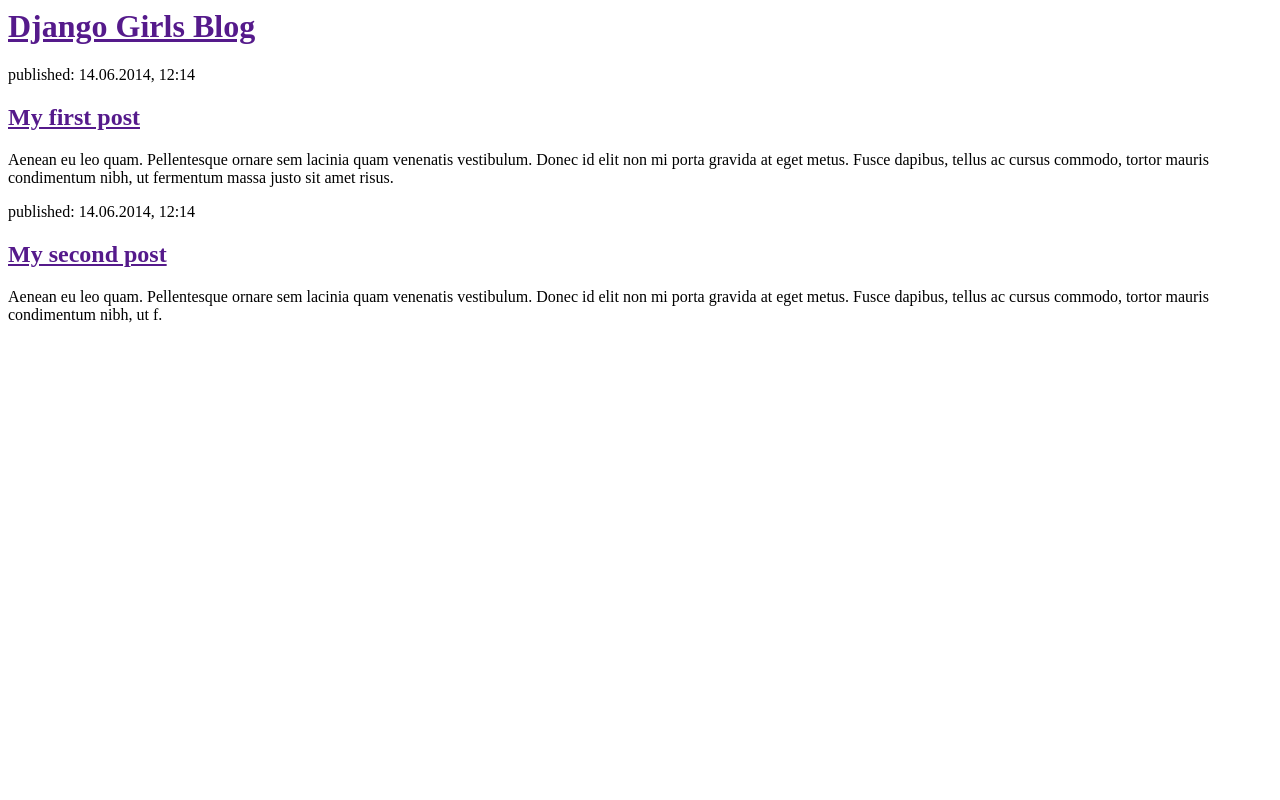
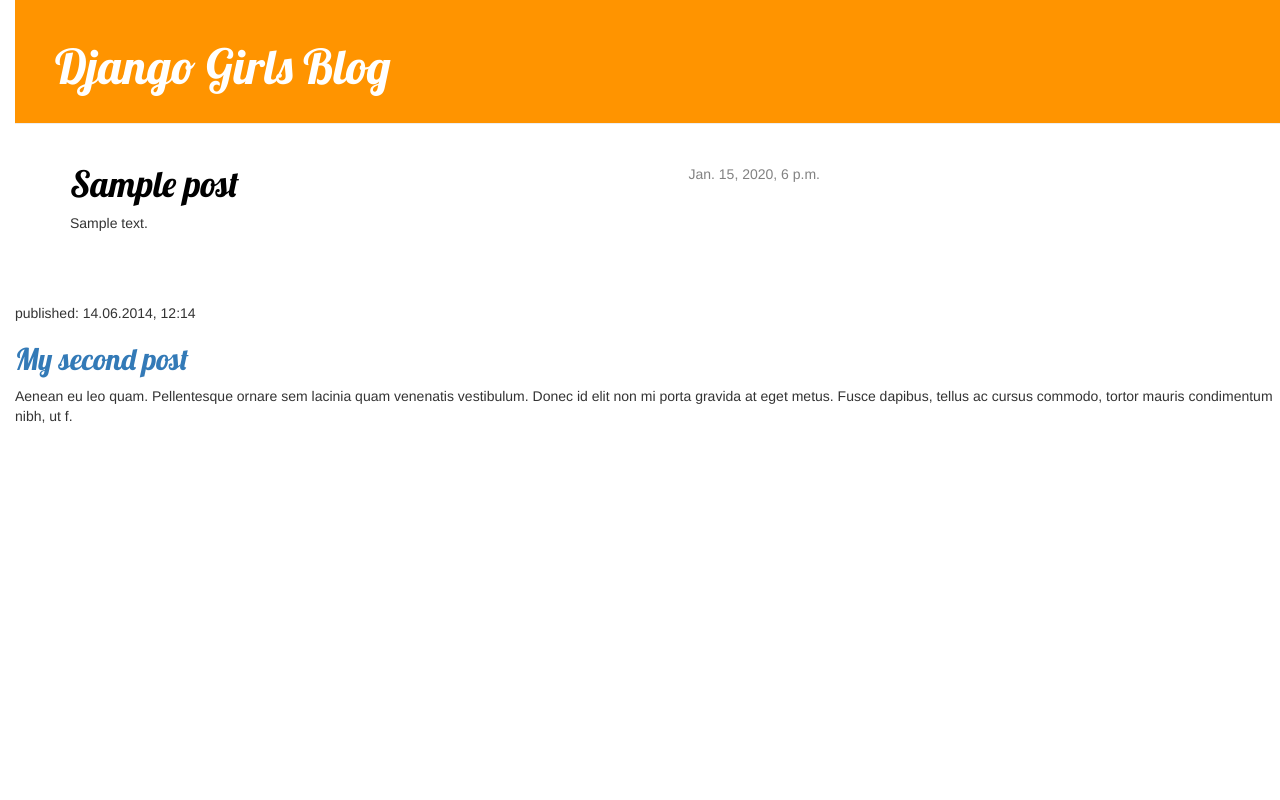
Before and after one commit to linliqun/my-first-blog, a Django app: template blog/templates/blog/post_list.html in a window 1280 px wide. Run offline with Django 3.2, Linux system fonts and the light colour scheme; the template is opened without the code that fills it: values that come from a table or form of the project are taken from there, others are empty; tables that the repository leaves empty hold one stand-in row (values such as "Sample post"); some libraries are stand-ins or nearby versions.

Commit message:
add css to beautiful

```diff
--- /dev/null
+++ b/blog/static/css/blog.css
@@ -0,0 +1,54 @@
+    h1 a {
+        color: #FCA205;
+		font-family:'Lobster';
+    }
+	body {
+		padding-left: 15px;
+	}
+	    .page-header {
+        background-color: #ff9400;
+        margin-top: 0;
+        padding: 20px 20px 20px 40px;
+    }
+
+    .page-header h1, .page-header h1 a, .page-header h1 a:visited, .page-header h1 a:active {
+        color: #ffffff;
+        font-size: 36pt;
+        text-decoration: none;
+    }
+
+    .content {
+        margin-left: 40px;
+    }
+
+    h1, h2, h3, h4 {
+        font-family: 'Lobster', cursive;
+    }
+
+    .date {
+        float: right;
+        color: #828282;
+    }
+
+    .save {
+        float: right;
+    }
+
+    .post-form textarea, .post-form input {
+        width: 100%;
+    }
+
+    .top-menu, .top-menu:hover, .top-menu:visited {
+        color: #ffffff;
+        float: right;
+        font-size: 26pt;
+        margin-right: 20px;
+    }
+
+    .post {
+        margin-bottom: 70px;
+    }
+
+    .post h1 a, .post h1 a:visited {
+        color: #000000;
+    }
--- a/blog/templates/blog/post_list.html
+++ b/blog/templates/blog/post_list.html
@@ -1,22 +1,36 @@
+{% load staticfiles %}
 <html>
     <head>
         <title>Django Girls blog</title>
+		<link rel="stylesheet" href="//maxcdn.bootstrapcdn.com/bootstrap/3.2.0/css/bootstrap.min.css">
+		<link rel="stylesheet" href="//maxcdn.bootstrapcdn.com/bootstrap/3.2.0/css/bootstrap-theme.min.css">
+		<link rel="stylesheet" href="{% static 'css/blog.css' %}">
+		<link href="//fonts.googleapis.com/css?family=Lobster&subset=latin,latin-ext" rel="stylesheet" type="text/css">
     </head>
     <body>
-        <div>
+        <div class="page-header">
             <h1><a href="">Django Girls Blog</a></h1>
         </div>
-
-        <div>
-            <p>published: 14.06.2014, 12:14</p>
-            <h2><a href="">My first post</a></h2>
-            <p>Aenean eu leo quam. Pellentesque ornare sem lacinia quam venenatis vestibulum. Donec id elit non mi porta gravida at eget metus. Fusce dapibus, tellus ac cursus commodo, tortor mauris condimentum nibh, ut fermentum massa justo sit amet risus.</p>
+    <div class="content container">
+        <div class="row">
+            <div class="col-md-8">
+                {% for post in posts %}
+                    <div class="post">
+                        <div class="date">
+                            {{ post.published_date }}
+                        </div>
+                        <h1><a href="">{{ post.title }}</a></h1>
+                        <p>{{ post.text|linebreaksbr }}</p>
+                    </div>
+                {% endfor %}
+            </div>
         </div>
-
+    </div>
         <div>
             <p>published: 14.06.2014, 12:14</p>
             <h2><a href="">My second post</a></h2>
             <p>Aenean eu leo quam. Pellentesque ornare sem lacinia quam venenatis vestibulum. Donec id elit non mi porta gravida at eget metus. Fusce dapibus, tellus ac cursus commodo, tortor mauris condimentum nibh, ut f.</p>
         </div>
+
     </body>
 </html>
```
